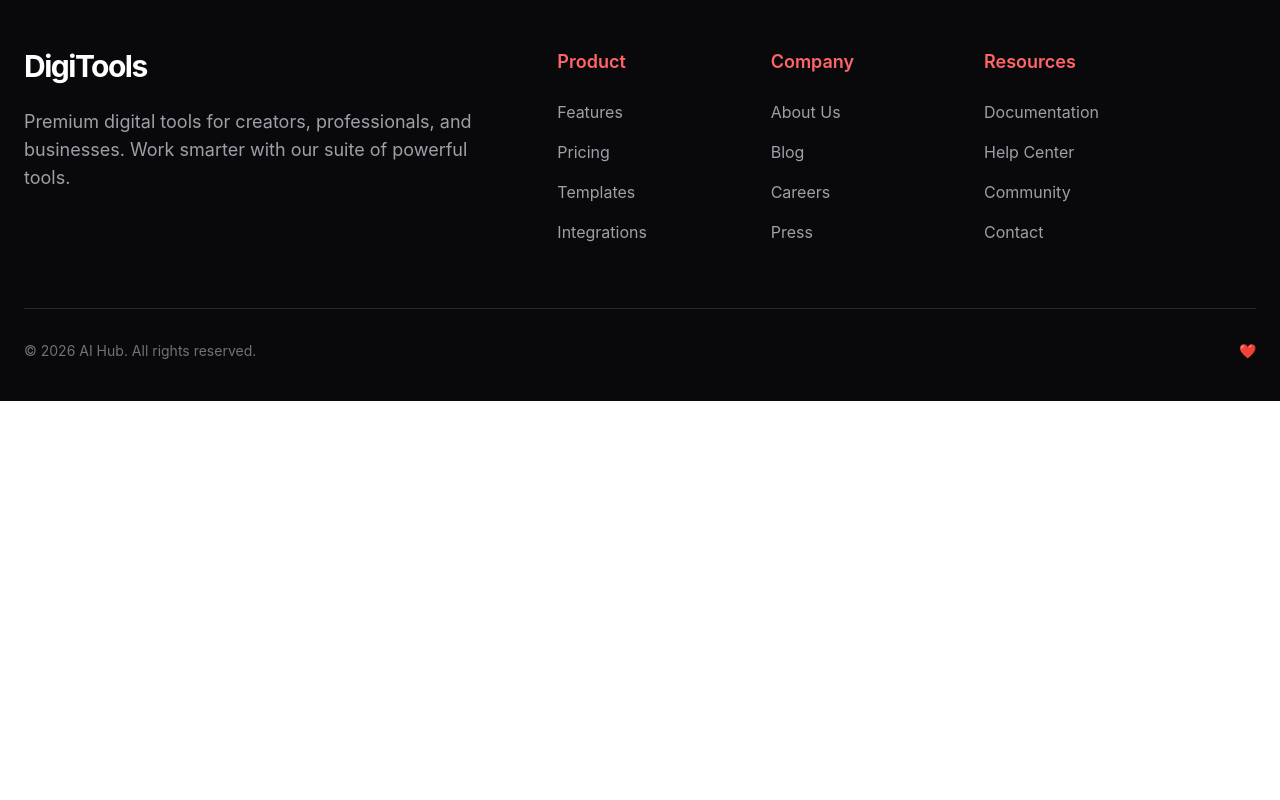
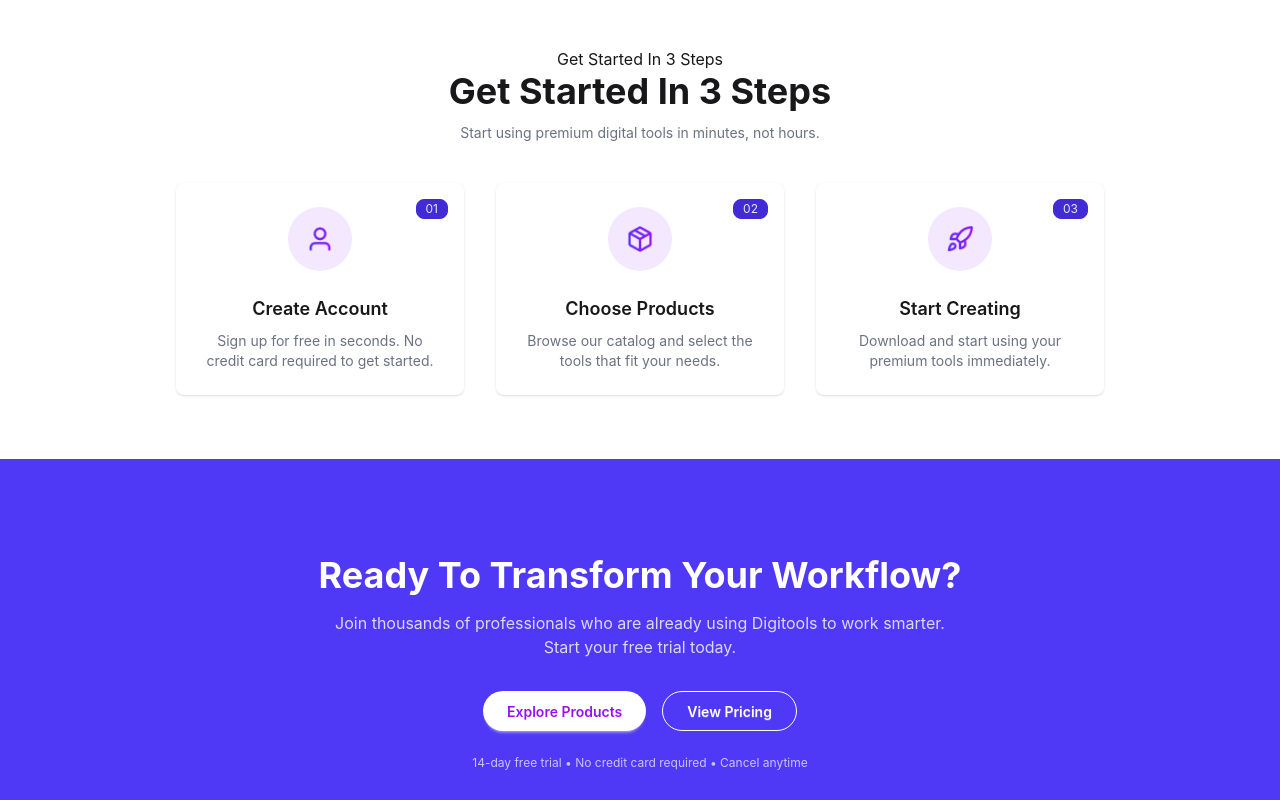
Before and after one commit to udoy2003/digitool-platform, a React (Vite) app: page / in a window 1280 px wide. Shown: the part 720-1520 px from the top of the page. Before the commit the page ends 1121 px from the top, so only its background shows below. Built offline with nearby package versions, Linux system fonts and the light colour scheme.

Commit message:
workflow swction and step  section addded

```diff
--- a/src/App.jsx
+++ b/src/App.jsx
@@ -2,7 +2,8 @@ import { useState } from "react";
 import Navbar from "./components/Navbar";
 import Banner from "./components/Banner";
 import Footer from "./components/Footer";
-
+import Workflow from "./components/Workflow";
+import StepSection from "./components/StepSection";
 
 function App() {
   const [cartCount, setCartCount] = useState(0);
@@ -11,8 +12,10 @@ function App() {
     <>
       <Navbar cartCount={cartCount} />
       <Banner />
+     <StepSection />
+      <Workflow />
+
       <Footer />
-
 
     </>
   );
--- a/src/components/Footer.jsx
+++ b/src/components/Footer.jsx
@@ -4,7 +4,7 @@ const Footer = () => {
             <div className="max-w-7xl mx-auto px-6">
                 <div className="grid grid-cols-1 md:grid-cols-12 gap-12">
 
-                    {/* Logo & Description */}
+
                     <div className="md:col-span-5">
                         <div className="flex items-center gap-3 mb-6">
 
@@ -26,7 +26,6 @@ const Footer = () => {
                         </div> */}
                     </div>
 
-                    {/* Quick Links */}
                     <div className="md:col-span-2">
                         <h3 className="text-red-400 font-semibold mb-6 text-lg">Product</h3>
                         <ul className="space-y-4 text-zinc-400">
@@ -59,7 +58,6 @@ const Footer = () => {
                     </div>
                 </div>
 
-                {/* Bottom Bar */}
                 <div className="mt-16 pt-8 border-t border-zinc-800 flex flex-col md:flex-row items-center justify-between gap-4 text-sm text-zinc-500">
                     <div>
                         © {new Date().getFullYear()} AI Hub. All rights reserved.
--- /dev/null
+++ b/src/components/StepSection.jsx
@@ -0,0 +1,90 @@
+import React from 'react';
+import userimg from '../assets/user.png';
+import packageimg from '../assets/package.png';
+import rocketimg from '../assets/rocket.png';
+
+const StepSection = () => {
+    return (
+       <div >
+         <div className=" py-16 px-4 text-center">
+            <h1>Get Started In 3 Steps</h1>
+              {/* Title */}
+            <h2 className="text-3xl md:text-4xl font-bold text-base-content">
+                Get Started In 3 Steps
+            </h2>
+
+            {/* Subtitle */}
+            <p className="mt-3 text-sm text-gray-500">
+                Start using premium digital tools in minutes, not hours.
+            </p>
+            <div className="mt-10 flex flex-col md:flex-row items-center justify-center gap-8">
+                 <div className="card w-72 bg-base-100 shadow-sm relative">
+                    <div className="absolute top-4 right-4 badge badge-primary badge-sm">
+                        01
+                    </div>
+
+                    <div className="card-body items-center text-center">
+                        <div className="w-16 h-16 rounded-full bg-purple-100 flex items-center justify-center mb-4">
+                            {/* icon here */}
+                            <img src={userimg} alt="" className="w-7 h-7" />
+                        </div>
+
+                        <h3 className="font-semibold text-lg">
+                            Create Account
+                        </h3>
+
+                        <p className="text-sm text-gray-500">
+                            Sign up for free in seconds. No credit card required to get started.
+                        </p>
+                    </div>
+                </div>
+                  <div className="card w-72 bg-base-100 shadow-sm relative">
+                    <div className="absolute top-4 right-4 badge badge-primary badge-sm">
+                        02
+                    </div>
+
+                    <div className="card-body items-center text-center">
+                        <div className="w-16 h-16 rounded-full bg-purple-100 flex items-center justify-center mb-4">
+                            {/* icon here */}
+                            <img src={packageimg} alt="" className="w-7 h-7" />
+                        </div>
+
+                        <h3 className="font-semibold text-lg">
+                           Choose Products
+                        </h3>
+
+                        <p className="text-sm text-gray-500">
+                           Browse our catalog and select the tools that fit your needs.
+                        </p>
+                    </div>
+                </div>
+                 <div className="card w-72 bg-base-100 shadow-sm relative">
+                    <div className="absolute top-4 right-4 badge badge-primary badge-sm">
+                        03
+                    </div>
+
+                    <div className="card-body items-center text-center">
+                        <div className="w-16 h-16 rounded-full bg-purple-100 flex items-center justify-center mb-4">
+                            {/* icon here */}
+                            <img src={rocketimg} alt="" className="w-7 h-7" />
+                        </div>
+
+                        <h3 className="font-semibold text-lg">
+                            Start Creating
+                        </h3>
+
+                        <p className="text-sm text-gray-500">
+                            Download and start using your premium tools immediately.
+                        </p>
+                    </div>
+                </div>
+
+          </div>
+        </div>
+
+       </div>
+
+    );
+};
+
+export default StepSection;
--- /dev/null
+++ b/src/components/Workflow.jsx
@@ -0,0 +1,41 @@
+import React from "react";
+
+const Workflow = () => {
+  return (
+    <div className="w-full py-24 px-6 flex justify-center items-center bg-[#4F39F6] text-white">
+
+      <div className="text-center max-w-2xl">
+
+
+        <h1 className="text-2xl md:text-4xl font-bold mb-4">
+          Ready To Transform Your Workflow?
+        </h1>
+
+
+        <p className="text-sm md:text-base text-white/80 mb-8">
+          Join thousands of professionals who are already using Digitools to work smarter.
+          <br />
+          Start your free trial today.
+        </p>
+
+        <div className="flex justify-center gap-4 mb-6">
+          <button className="btn bg-white text-purple-600 border-none hover:bg-gray-100 rounded-full px-6">
+            Explore Products
+          </button>
+
+          <button className="btn btn-outline border-white text-white hover:bg-white hover:text-purple-600 rounded-full px-6">
+            View Pricing
+          </button>
+        </div>
+
+
+        <p className="text-xs text-white/70">
+          14-day free trial • No credit card required • Cancel anytime
+        </p>
+
+      </div>
+    </div>
+  );
+};
+
+export default Workflow;
```
